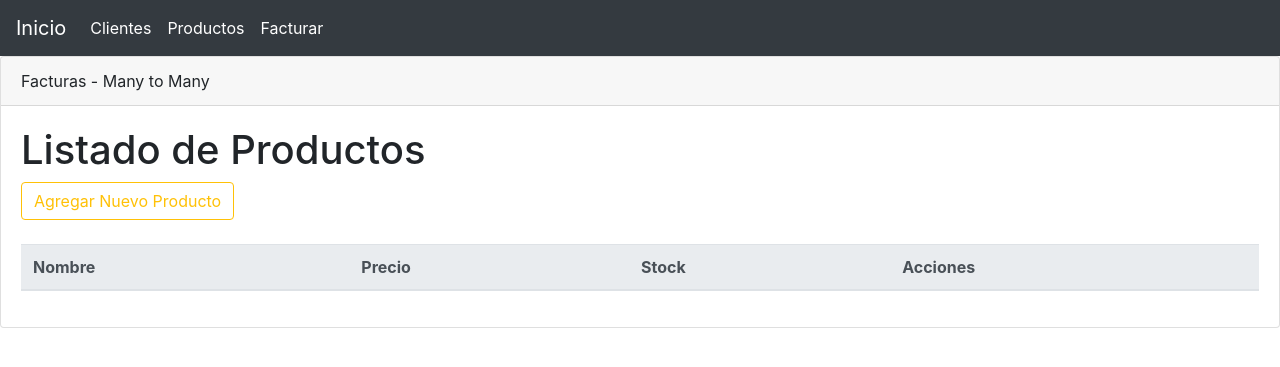
After one commit to brandongt007/proyecto-factura, a Django app: page /producto/lista in a window 1280 px wide. The commit adds this page. Shown: the top 367 px of the page. Run offline with Django 3.2, Linux system fonts and the light colour scheme; data that the repository does not hold is empty; some libraries are stand-ins or nearby versions.

Commit message:
otro commit otro avance

```diff
--- a/facturas/forms.py
+++ b/facturas/forms.py
@@ -12,3 +12,9 @@ def __init__ (self, *args, **kwargs):
         self.fields["productos"].widget = forms.widgets.CheckboxSelectMultiple()
         self.fields["productos"].help_text = "Ingrese Productos"
         self.fields["productos"].queryset = Producto.objects.all()
+
+class ProductoForm(forms.ModelForm):
+#todos los campos de Pelicula
+    class Meta:
+        model = Producto
+        fields = ('nombre', 'precio', 'stock')
--- a/facturas/templates/facturas/base.html
+++ b/facturas/templates/facturas/base.html
@@ -20,7 +20,7 @@
         <a class="nav-link" href="{% url 'factura_lista' %}">Clientes <span class="sr-only">(current)</span></a>
       </li>
       <li class="nav-item active">
-        <a class="nav-link" href="{% url 'factura_nueva' %}">Productos <span class="sr-only">(current)</span></a>
+        <a class="nav-link" href="{% url 'producto_lista' %}">Productos <span class="sr-only">(current)</span></a>
       </li>
       <li class="nav-item active">
         <a class="nav-link" href="{% url 'factura_nueva' %}">Facturar <span class="sr-only">(current)</span></a>
--- /dev/null
+++ b/facturas/templates/productos/producto_lista.html
@@ -0,0 +1,34 @@
+{% extends 'facturas/base.html' %}
+
+{% block content %}
+    <h1>Listado de Productos</h1>
+    <a href="{% url 'producto_nuevo' %}" type="button" class="btn btn-outline-warning" role="button" aria-pressed="true">Agregar Nuevo Producto</a>
+    <br>
+    <br>
+    <table class="table">
+      <thead class="thead-light">
+        <tr>
+          <th scope="col">Nombre</th>
+          <th scope="col">Precio</th>
+          <th scope="col">Stock</th>
+          <th scope="col">Acciones</th>
+        </tr>
+      </thead>
+      <tbody>
+        {% for producto in productos %}
+        <tr>
+          <td>{{ producto.nombre }}</td>
+          <td>{{ producto.precio }}</td>
+          <td>{{ producto.stock }}</td>
+          <td>
+            <div class="" role="" aria-label="Basic example">
+              <a href="#" type="button" class="btn btn-outline-info" role="button" aria-pressed="true">Ver</a>
+              <a href="{% url 'producto_editar' pk=producto.pk %}" type="button" class="btn btn-outline-success" role="button" aria-pressed="true">Editar</a>
+              <a href="{% url 'producto_remove' pk=producto.pk %}" type="button" class="btn btn-outline-danger" role="button" aria-pressed="true">Eliminar</a>
+            </div>
+          </td>
+        </tr>
+        {% endfor %}
+      </tbody>
+    </table>
+{% endblock %}
--- a/facturas/urls.py
+++ b/facturas/urls.py
@@ -8,4 +8,8 @@ urlpatterns = [
     path('', views.factura_lista, name='factura_lista'),
     path('factura/lista', views.factura_lista, name='factura_lista'),
     url(r'^factura/(?P<pk>\d+)/remove/$', views.factura_remove, name='factura_remove'),
+    path('producto/lista', views.producto_lista, name='producto_lista'),
+    url(r'^producto/nuevo/$', views.producto_nuevo, name='producto_nuevo'),
+    path('producto/<int:pk>/editar/', views.producto_editar, name='producto_editar'),
+    url(r'^producto/(?P<pk>\d+)/remove/$', views.producto_remove, name='producto_remove'),
     ]
--- a/facturas/views.py
+++ b/facturas/views.py
@@ -1,6 +1,6 @@
 from django.shortcuts import render, get_object_or_404, redirect
 from django.contrib import messages
-from .forms import ClienteForm
+from .forms import ClienteForm, ProductoForm
 from facturas.models import Producto, Factura, Cliente
 
 def factura_nueva(request):
@@ -31,3 +31,42 @@ def factura_remove(request, pk):
     cliente = get_object_or_404(Cliente, pk=pk)
     cliente.delete()
     return redirect('factura_lista')
+
+def producto_lista(request):
+    #clientes = Factura.objects.filter(cliente__nit=12345678)
+    productos = Producto.objects.all()
+    return render(request, 'productos/producto_lista.html', {'productos': productos})
+
+
+def producto_nuevo(request):
+    if request.method == "POST":
+        formulario = ProductoForm(request.POST)
+        if formulario.is_valid():
+            producto = Producto.objects.create(
+            nombre = formulario.cleaned_data['nombre'],
+            precio = formulario.cleaned_data['precio'],
+            stock = formulario.cleaned_data['stock'])
+            return redirect('producto_lista')
+            messages.add_message(request, messages.SUCCESS, 'Factura Creada con Exito.')
+    else:
+        formulario = ProductoForm()
+    return render(request, 'productos/producto_crear.html', {'formulario': formulario})
+
+def producto_editar(request, pk):
+    producto = get_object_or_404(Producto, pk=pk)
+    if request.method == "POST":
+        form = ProductoForm(request.POST)
+        if form.is_valid():
+            producto = form.save(commit=False)
+            producto.pk = pk
+            producto.save()
+            return redirect('producto_lista')
+    else:
+        form = ProductoForm()
+    return render(request, 'productos/producto_editar.html', {'form': form})
+
+
+def producto_remove(request, pk):
+    producto = get_object_or_404(Producto, pk=pk)
+    producto.delete()
+    return redirect('producto_lista')
```
Also changed, not shown: facturas/templates/facturas/factura_editar.html (added, +9 -0 lines), facturas/templates/productos/producto_crear.html (added, +9 -0 lines), facturas/templates/productos/producto_editar.html (added, +9 -0 lines).
